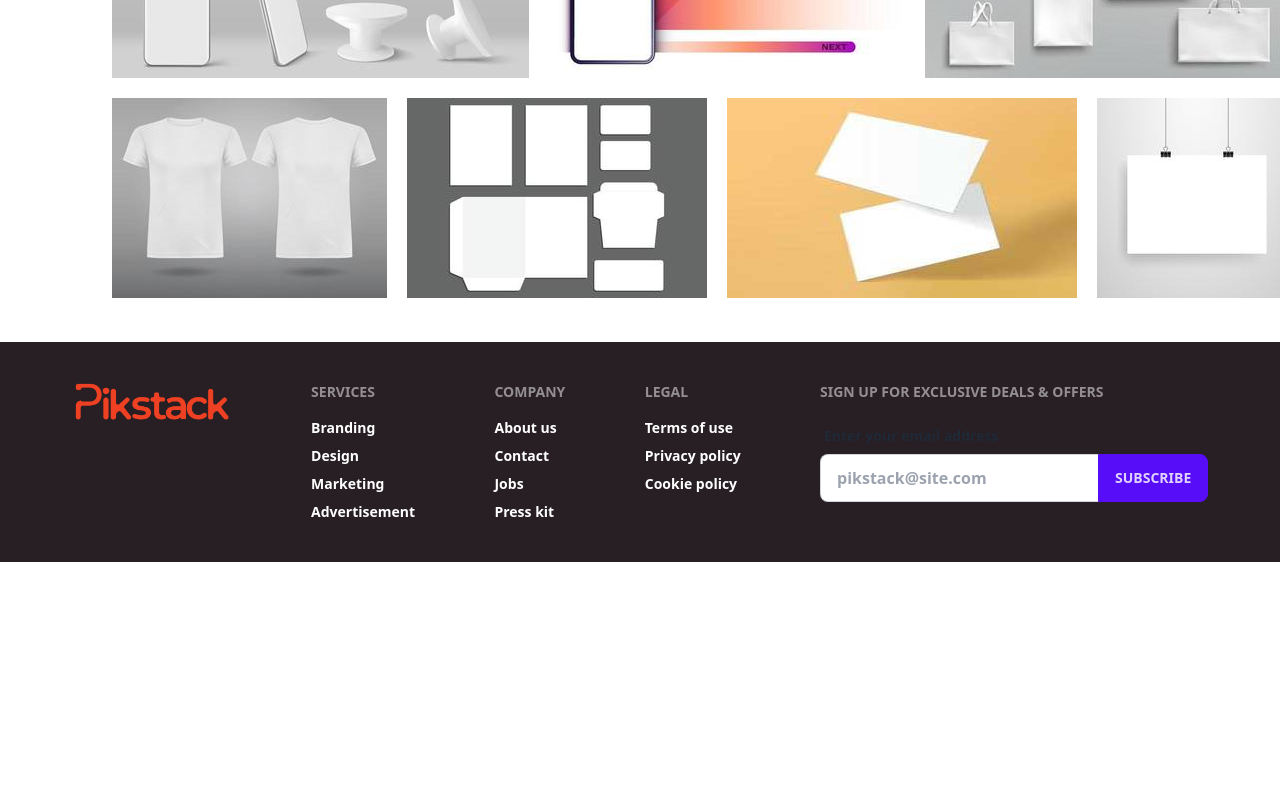
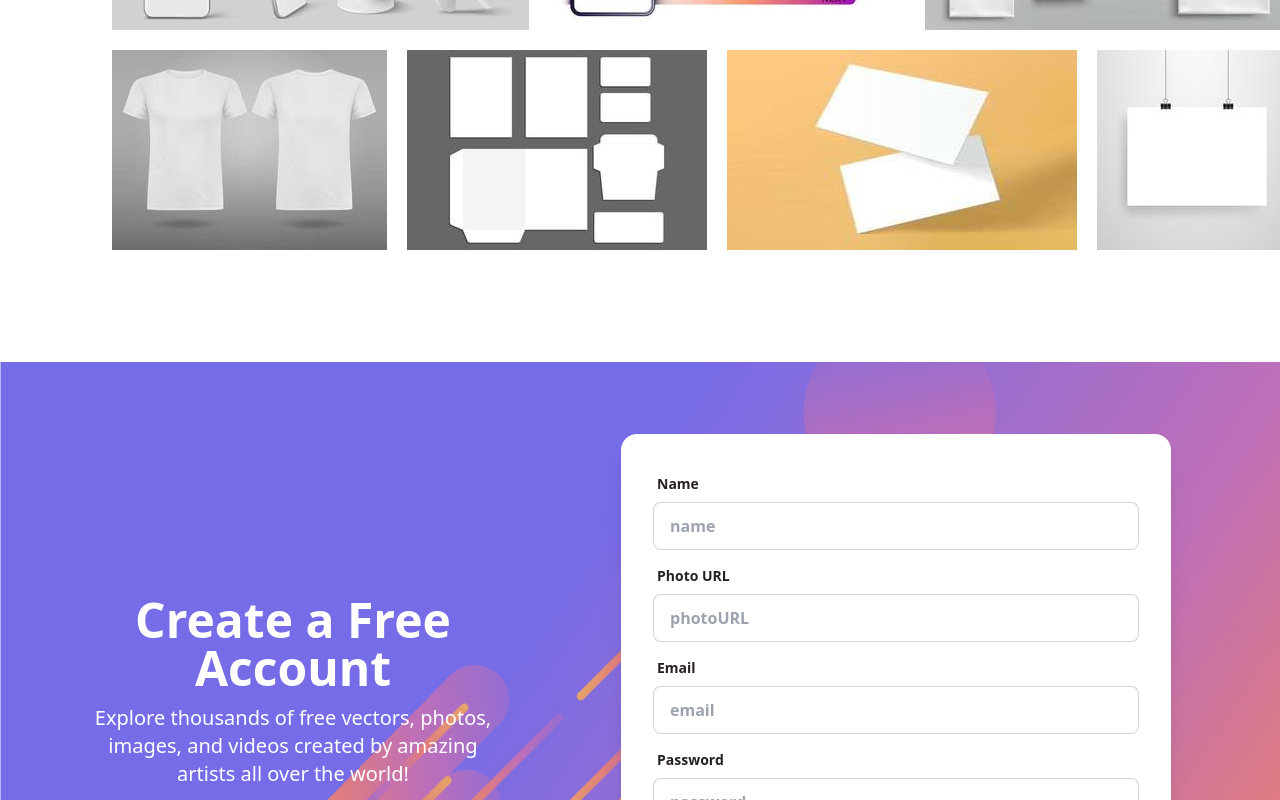
Before and after one commit to FuadTalukder85/pikstack, a React (Vite) app: page / in a window 1280 px wide. Shown: the part 2000-2800 px from the top of the page. Before the commit the page ends 2562 px from the top, so only its background shows below. Built offline with nearby package versions, Linux system fonts and the light colour scheme; no server answers.

Commit message:
add signup banner

```diff
--- a/src/Pages/Account/Signup/Signup.jsx
+++ b/src/Pages/Account/Signup/Signup.jsx
@@ -41,24 +41,27 @@ const Signup = () => {
 
   return (
     <div>
-      <div className="hero bg-base-200">
+      <div className="hero">
         <div className="hero-content w-full flex-col ">
           <div className="text-center lg:text-left">
-            <h1 className="text-5xl font-bold text-center text-[#F1696A]">
+            {/* <h1 className="text-5xl font-bold text-center text-[#F1696A]">
               Signup Pikstack...
-            </h1>
+            </h1> */}
           </div>
-          <div className="card shrink-0 w-full max-w-sm shadow-xl bg-base-100 font-semibold">
-            <form onSubmit={handleSubmit(onSubmit)} className="card-body  ">
+          <div className="card shrink-0 bg-white shadow-xl font-semibold">
+            <form
+              onSubmit={handleSubmit(onSubmit)}
+              className="card-body w-[550px]"
+            >
               <div className="form-control">
                 <label className="label">
-                  <span className="label-text">Name</span>
+                  <span className="label-text text-[#271F23]">Name</span>
                 </label>
                 <input
                   type="text"
                   {...register("name", { required: true })}
                   placeholder="name"
-                  className="input input-bordered"
+                  className="input input-bordered w-full"
                 />
                 {errors.name?.type === "required" && (
                   <p role="alert" className="mt-1 text-[#F1696A]">
@@ -68,7 +71,7 @@ const Signup = () => {
               </div>
               <div className="form-control">
                 <label className="label">
-                  <span className="label-text">Photo URL</span>
+                  <span className="label-text text-[#271F23]">Photo URL</span>
                 </label>
                 <input
                   type="text"
@@ -84,7 +87,7 @@ const Signup = () => {
               </div>
               <div className="form-control">
                 <label className="label">
-                  <span className="label-text">Email</span>
+                  <span className="label-text text-[#271F23]">Email</span>
                 </label>
                 <input
                   type="email"
@@ -100,7 +103,7 @@ const Signup = () => {
               </div>
               <div className="form-control">
                 <label className="label">
-                  <span className="label-text">Password</span>
+                  <span className="label-text text-[#271F23]">Password</span>
                 </label>
                 <input
                   type="text"
@@ -139,7 +142,7 @@ const Signup = () => {
                   <input
                     type="submit"
                     value="Sign Up"
-                    className="btn bg-[#F1696A]"
+                    className="btn bg-[#F1696A] text-white border-none"
                   />
                   {/* <button className="btn bg-[#F1696A]">Sign Up</button> */}
                 </div>
--- a/src/Pages/Home/Home/Home.jsx
+++ b/src/Pages/Home/Home/Home.jsx
@@ -2,6 +2,7 @@ import Banner from "../Banner/Banner";
 import BlogContainer from "../BlogContainer/BlogContainer";
 import Category from "../Category/Category";
 import Popular from "../Popular/Popular";
+import SignUpBanner from "../SignUpBanner/SignUpBanner";
 // import ImageGallery from "../ImageGallery/ImageGallery";
 
 const Home = () => {
@@ -12,6 +13,7 @@ const Home = () => {
       <BlogContainer></BlogContainer>
       <Popular></Popular>
       {/* <ImageGallery></ImageGallery> */}
+      <SignUpBanner></SignUpBanner>
     </div>
   );
 };
--- a/src/Pages/Home/Popular/Popular.jsx
+++ b/src/Pages/Home/Popular/Popular.jsx
@@ -10,7 +10,7 @@ import img9 from "../../../assets/img/popularImg/vector09.jpg";
 const Popular = () => {
   return (
     <div className="flex justify-center">
-      <div className="mt-28 mx-28">
+      <div className="mt-16 mx-28">
         <h1 className="text-4xl font-bold text-center text-[#271F23] mt-16">
           Popular Vector Graphics and Photos
         </h1>
--- a/src/Pages/Home/Shared/Footer/Footer.jsx
+++ b/src/Pages/Home/Shared/Footer/Footer.jsx
@@ -1,7 +1,7 @@
 import logo from "../../../../image/logo/pikstack-logo.png";
 const Footer = () => {
   return (
-    <div className="mt-11">
+    <div>
       <footer className="footer p-10 bg-[#271F23] text-white font-semibold justify-items-center">
         <nav className="w-40 flex items-center justify-center">
           <img src={logo} alt="" />
--- /dev/null
+++ b/src/Pages/Home/SignUpBanner/SignUpBanner.css
@@ -0,0 +1,5 @@
+.bg-img {
+  background-image: url(../../../assets/img/bannerImg/banner01.jpg);
+  background-size: cover;
+  background-repeat: no-repeat;
+}
--- /dev/null
+++ b/src/Pages/Home/SignUpBanner/SignUpBanner.jsx
@@ -0,0 +1,25 @@
+import Signup from "../../Account/Signup/Signup";
+import "./SignUpBanner.css";
+
+const SignUpBanner = () => {
+  return (
+    <div className="bg-img mt-28 flex justify-center p-10">
+      <div className="flex items-center gap-28 mx-28">
+        <div>
+          <h1 className="text-5xl font-bold text-center text-white">
+            Create a Free Account
+          </h1>
+          <p className="text-white text-center text-xl mt-3 w-[400px] mx-auto">
+            Explore thousands of free vectors, photos, images, and videos
+            created by amazing artists all over the world!
+          </p>
+        </div>
+        <div>
+          <Signup></Signup>
+        </div>
+      </div>
+    </div>
+  );
+};
+
+export default SignUpBanner;
```
Also changed, not shown: src/assets/img/bannerImg/banner01.jpg.
